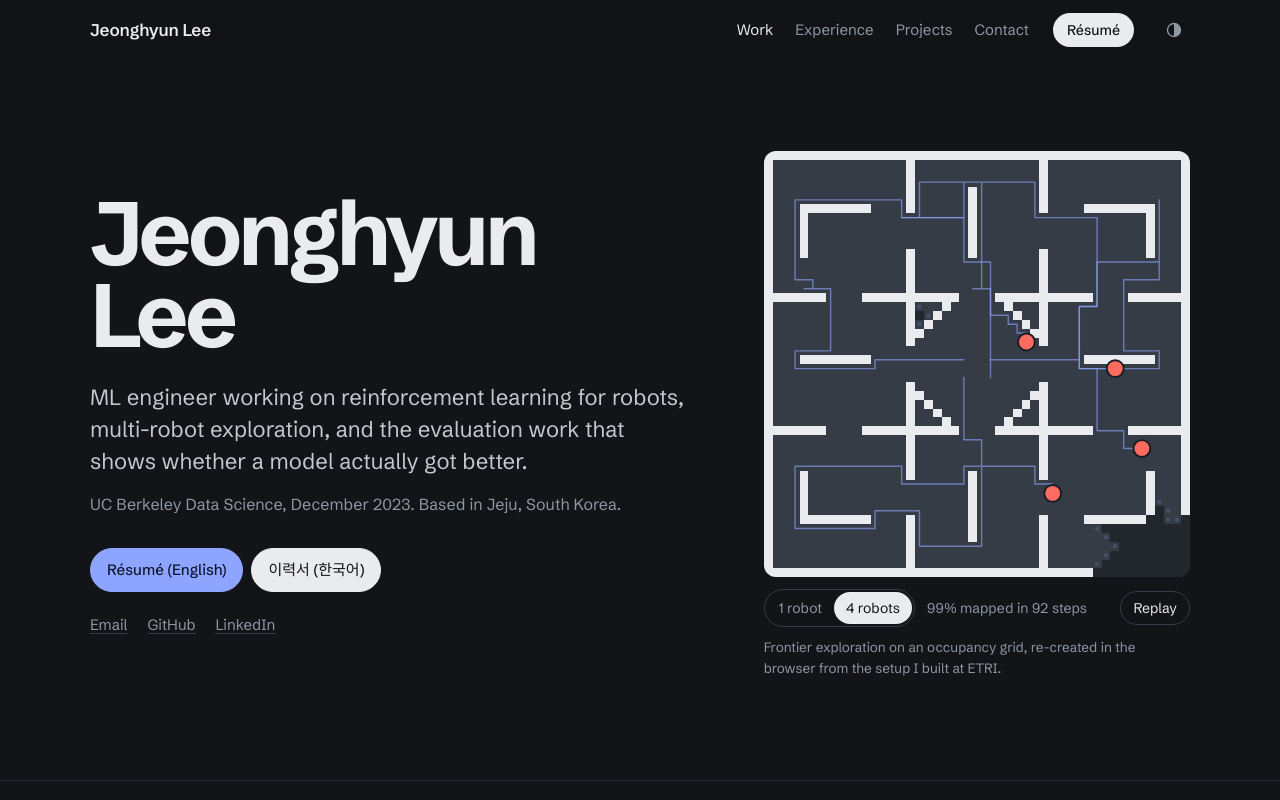
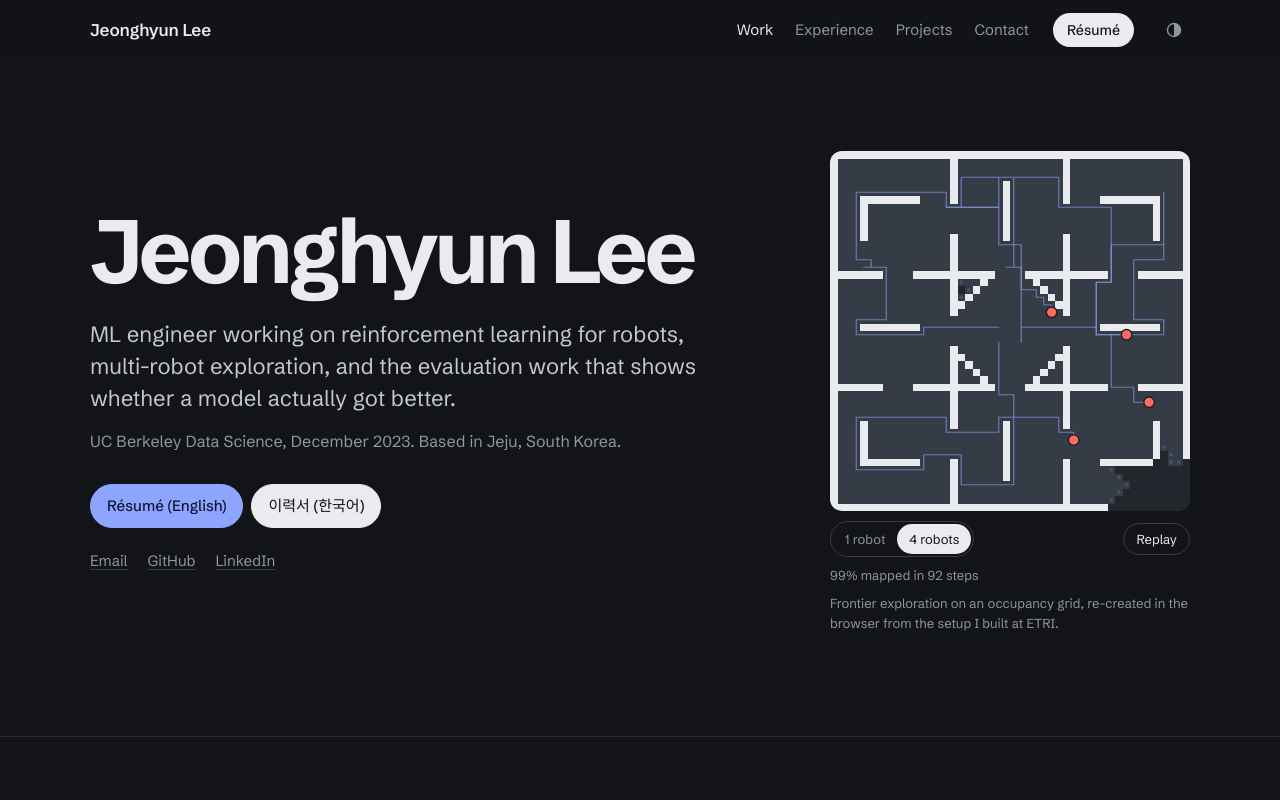
Before and after one commit to leejh0820/leejh0820.github.io, a plain HTML site: page index.html in a window 1280 px wide. Shown: the top 800 px of the page. Drawn offline with Linux system fonts and the light colour scheme.

Commit message:
Make the exploration demo smaller and keep it beside the name

```diff
--- a/main.js
+++ b/main.js
@@ -263,10 +263,10 @@
       var cx = (rb.px + (rb.x - rb.px) * frac + 0.5) * cell;
       var cy = (rb.py + (rb.y - rb.py) * frac + 0.5) * cell;
       ctx.beginPath();
-      ctx.arc(cx, cy, cell * 0.95, 0, Math.PI * 2);
+      ctx.arc(cx, cy, cell * 0.7, 0, Math.PI * 2);
       ctx.fillStyle = colors['robot'];
       ctx.fill();
-      ctx.lineWidth = Math.max(1.5, cell * 0.22);
+      ctx.lineWidth = Math.max(1.25, cell * 0.18);
       ctx.strokeStyle = colors['surface'];
       ctx.stroke();
     });
--- a/style.css
+++ b/style.css
@@ -111,7 +111,7 @@ p + p { margin-top: 0.9em; }
 
 /* Hero */
 .hero { padding-top: clamp(40px, 7vw, 96px); padding-bottom: clamp(56px, 8vw, 112px); }
-.hero-grid { display: grid; grid-template-columns: minmax(0, 7fr) minmax(0, 5fr); gap: clamp(32px, 6vw, 88px); align-items: center; }
+.hero-grid { display: grid; grid-template-columns: minmax(0, 1fr) clamp(240px, 30vw, 360px); gap: clamp(28px, 5vw, 72px); align-items: center; }
 .hero h1 { font-size: clamp(48px, 7vw, 96px); font-weight: 700; letter-spacing: -0.05em; line-height: 0.92; }
 .lede { margin-top: 26px; font-size: clamp(18px, 1.8vw, 22px); line-height: 1.45; color: var(--ink-2); max-width: 28em; }
 .facts { margin-top: 14px; color: var(--muted); font-size: 16px; }
@@ -126,22 +126,22 @@ p + p { margin-top: 0.9em; }
 .links-quiet a { font-size: 15px; color: var(--muted); }
 .links-quiet a:hover { color: var(--ink); }
 .explorer { margin: 0; }
-@media (max-width: 880px) {
+@media (max-width: 640px) {
   .hero-grid { grid-template-columns: 1fr; }
-  .explorer { max-width: 520px; }
+  .explorer { max-width: 300px; }
 }
 
 .explorer-frame { aspect-ratio: 1 / 1; background: var(--map-unknown); border-radius: 12px; overflow: hidden; box-shadow: inset 0 0 0 1px var(--line); }
 .explorer canvas { width: 100%; height: 100%; display: block; }
-.explorer-controls { display: flex; align-items: center; gap: 12px; margin-top: 12px; flex-wrap: wrap; }
+.explorer-controls { display: flex; align-items: center; gap: 8px 10px; margin-top: 10px; flex-wrap: wrap; }
 .seg { display: inline-flex; border: 1px solid var(--line-strong); border-radius: 999px; padding: 2px; }
-.seg button, .replay { appearance: none; font: inherit; font-size: 14px; border: 0; background: none; color: var(--muted); padding: 5px 12px; border-radius: 999px; cursor: pointer; }
+.seg button, .replay { appearance: none; font: inherit; font-size: 13px; border: 0; background: none; color: var(--muted); padding: 5px 12px; border-radius: 999px; cursor: pointer; }
 .seg button[aria-checked="true"] { background: var(--ink); color: var(--paper); }
 .seg button:not([aria-checked="true"]):hover { color: var(--ink); }
 .replay { margin-left: auto; border: 1px solid var(--line-strong); color: var(--ink); }
 .replay:hover { border-color: var(--accent); color: var(--accent); }
-#coverage { font-size: 14px; color: var(--muted); min-width: 7.5em; }
-.explorer figcaption { margin-top: 10px; font-size: 13.5px; color: var(--muted); line-height: 1.5; }
+#coverage { order: 3; flex-basis: 100%; font-size: 13px; color: var(--muted); }
+.explorer figcaption { margin-top: 8px; font-size: 13px; color: var(--muted); line-height: 1.5; }
 
 /* Sections */
 .section { border-top: 1px solid var(--line); padding: clamp(48px, 7vw, 96px) 0; }
```
